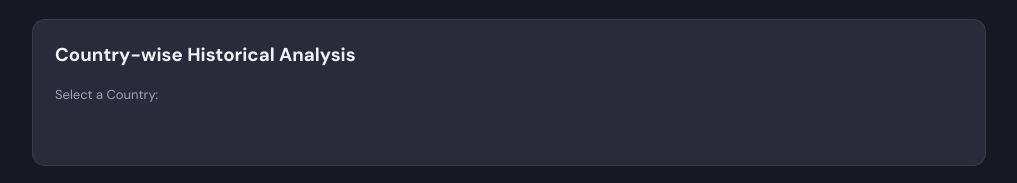
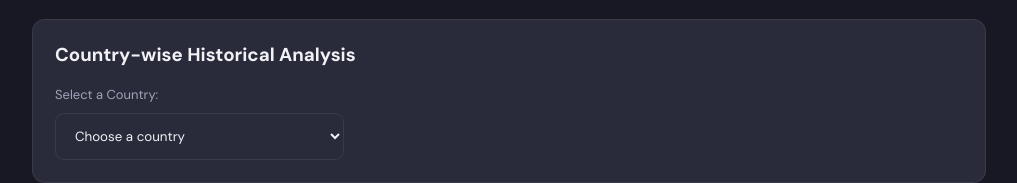
Before and after one commit to prathikshagm1/OutbreakAtlas, a plain HTML site: page index.html in a window 1280 px wide. Shown: the part 2458-2641 px from the top of the page, without its empty margins (256-1273 px from the left). Drawn offline with nearby package versions, Linux system fonts and the light colour scheme; no server answers.

Commit message:
Update index.html

```diff
--- a/index.html
+++ b/index.html
@@ -216,7 +216,9 @@
             <div class="country-analysis">
                 <h3>Country-wise Historical Analysis</h3>
                 <label for="countrySelect">Select a Country:</label>
-                <div id="countryCards" class="country-cards"></div>
+                <select id="countrySelect">
+                    <option value="">Choose a country</option>
+                </select>
             </div>
 
             <div id="countryResults" class="country-results">
```
